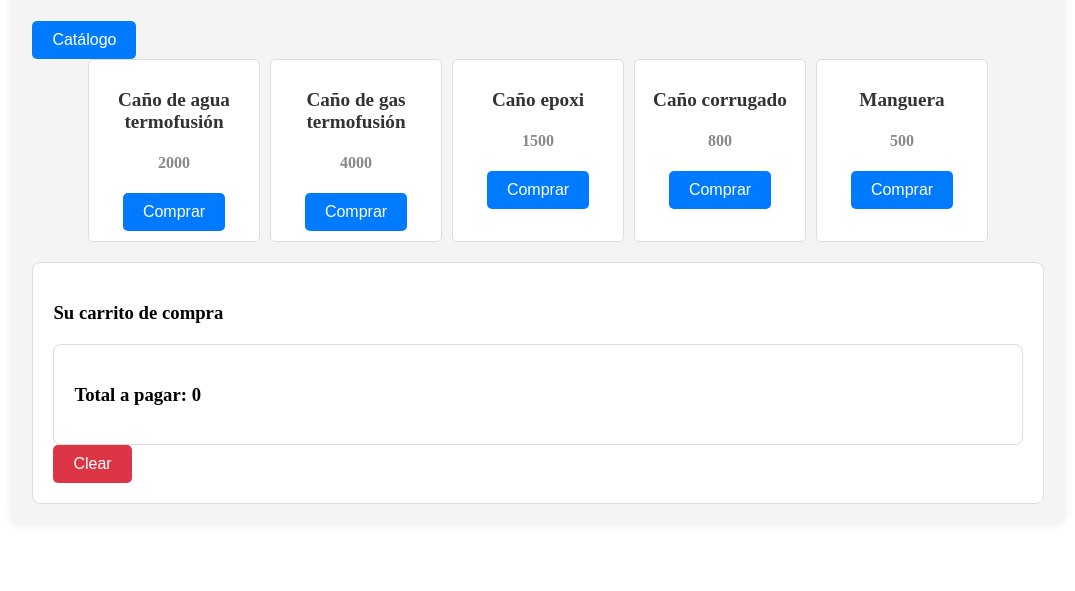
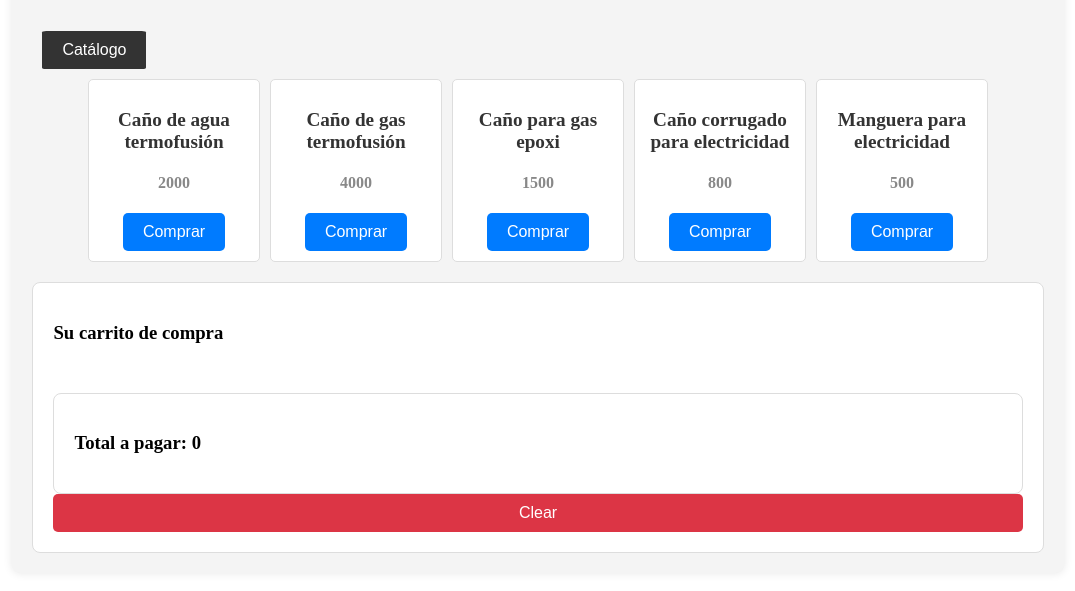
Before and after one commit to Adrifoz/adriJS-2, a plain HTML site: page HTML/index.html in a window 1280 px wide. Both pictures are taken after a click on the button "Catálogo". Shown: the part 159-750 px from the top of the page, without its empty margins (102-1177 px from the left). Drawn offline with Linux system fonts and the light colour scheme.

Commit message:
update style

```diff
--- a/CSS/index.css
+++ b/CSS/index.css
@@ -7,6 +7,23 @@
     box-shadow: 0px 0px 10px rgba(0, 0, 0, 0.1);
   }
 
+
+
+
+  .contenedorCatalogo {
+    display: flex;
+    flex-wrap: wrap;
+    gap: 20px;
+    justify-content: center;
+    margin-bottom: 20px;
+  }
+
+  .catalogo {
+    display: flex;
+    flex-wrap: wrap;
+    gap: 10px;
+    justify-content: center;
+  }
 
   .intro {
     text-align: center;
@@ -23,21 +40,6 @@
     color: #555;
   }
 
-
-  .contenedorCatalogo {
-    display: flex;
-    flex-wrap: wrap;
-    gap: 20px;
-    justify-content: center;
-    margin-bottom: 20px;
-  }
-
-  .catalogo {
-    display: flex;
-    flex-wrap: wrap;
-    gap: 10px;
-    justify-content: center;
-  }
 
   .catalogo div {
     padding: 10px;
@@ -58,14 +60,17 @@
     color: #888;
   }
 
-  /* Estilo para el carrito de compras */
   .shopping {
+    display: flex;
+    flex-direction: column;
     padding: 20px;
     background-color: #fff;
     border: 1px solid #ddd;
     border-radius: 8px;
     margin-top: 20px;
   }
+
+
 
   .productoCart {
     margin-top: 10px;
@@ -99,6 +104,12 @@
     cursor: pointer;
   }
 
+  .productos{
+    background-color: #333;
+    border-radius: 4%;
+    margin: 10px;
+  }
+
   button:hover {
     background-color: #0056b3;
   }
--- a/JS/index.js
+++ b/JS/index.js
@@ -7,9 +7,9 @@
 const productos = [
 {nombre: "Caño de agua termofusión", precio: 2000},
 {nombre: "Caño de gas termofusión", precio: 4000},
-{nombre: "Caño epoxi", precio: 1500},
-{nombre: "Caño corrugado", precio: 800},
-{nombre: "Manguera", precio: 500},
+{nombre: "Caño para gas epoxi ", precio: 1500},
+{nombre: "Caño corrugado para electricidad", precio: 800},
+{nombre: "Manguera para electricidad", precio: 500},
 ]
 
 
```
